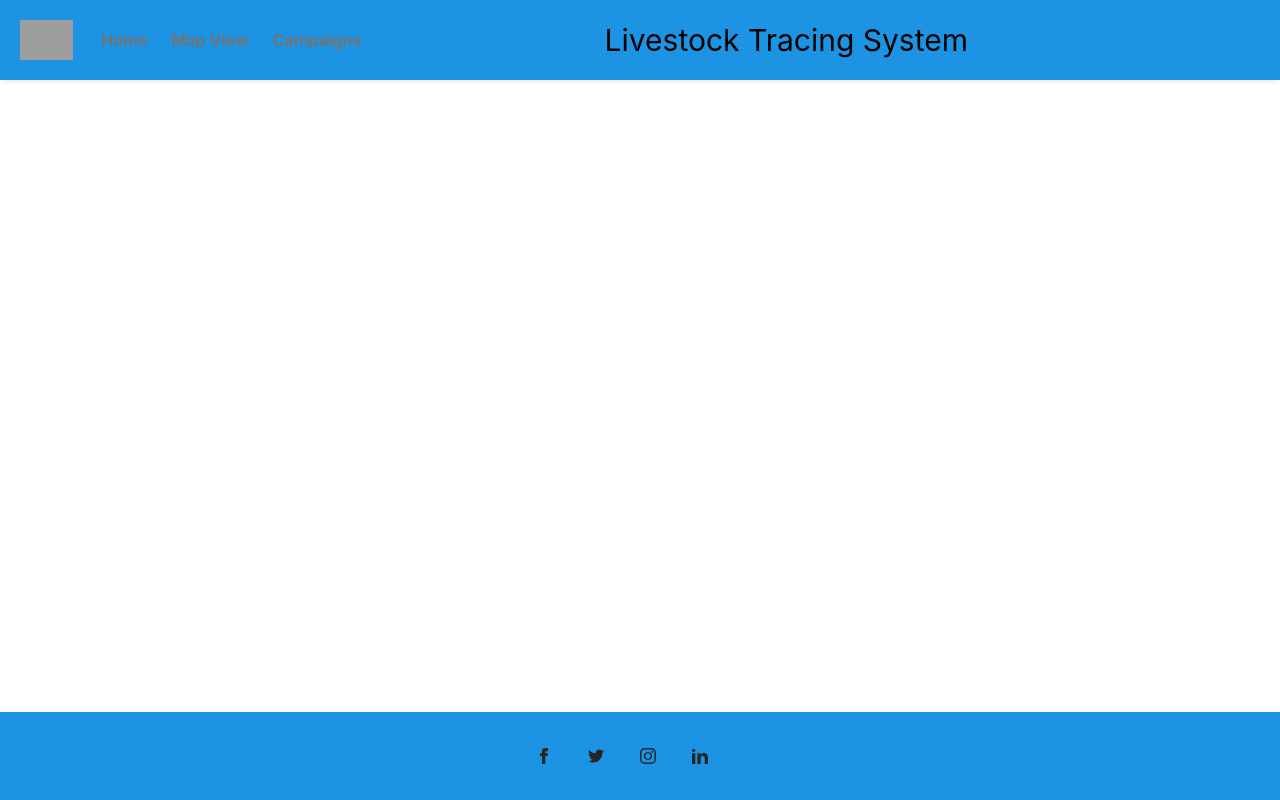
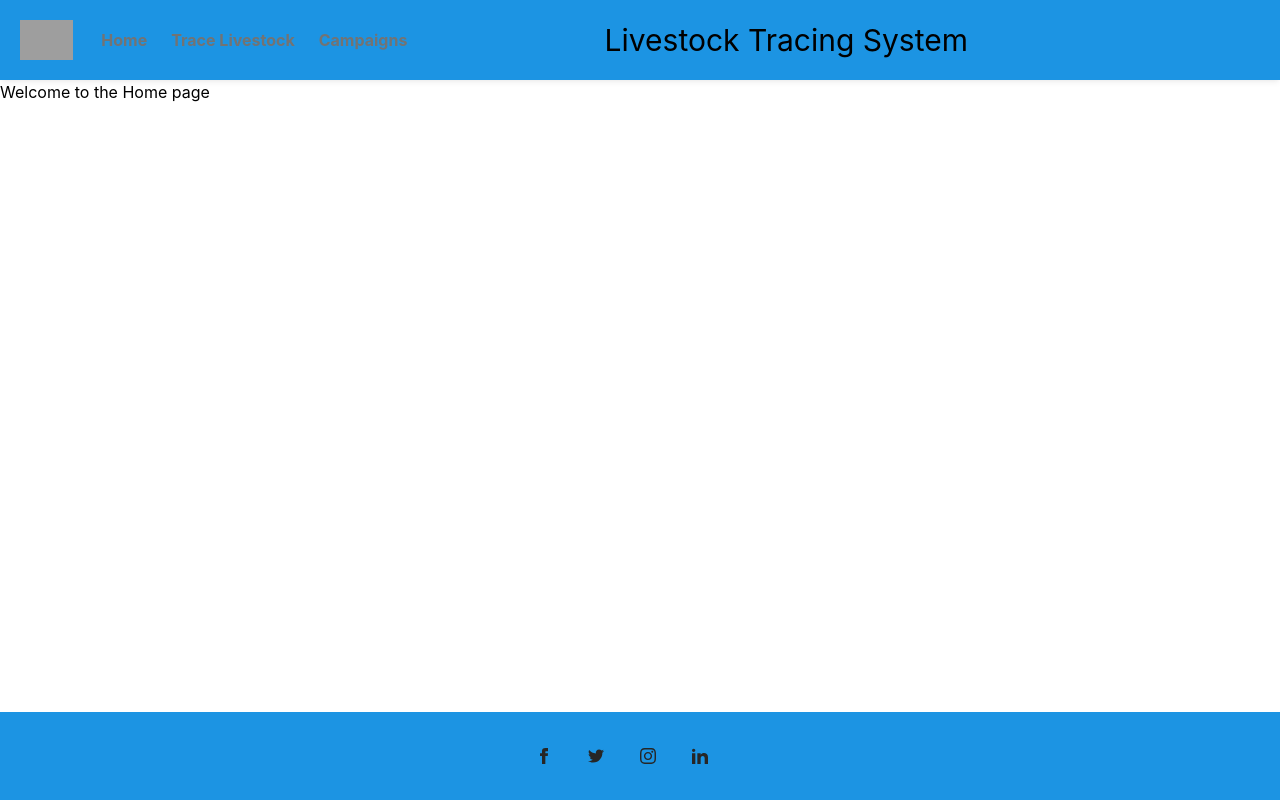
Before and after one commit to evansochieng/livestock-tracing, a React (Create React App) app in the folder frontend/: page / in a window 1280 px wide. Built offline with nearby package versions, Linux system fonts and the light colour scheme; grey boxes are pictures that could not be loaded.

Commit message:
add routes to main app for navigation

```diff
--- a/frontend/package.json
+++ b/frontend/package.json
@@ -9,6 +9,7 @@
     "mdb-react-ui-kit": "^6.1.0",
     "react": "^18.2.0",
     "react-dom": "^18.2.0",
+    "react-router-dom": "^6.14.1",
     "react-scripts": "5.0.1",
     "web-vitals": "^2.1.4"
   },
--- a/frontend/src/App.js
+++ b/frontend/src/App.js
@@ -1,13 +1,29 @@
-import './App.css';
 import NavBar from './components/NavBar';
 import Footer from './components/Footer';
 
+import {Route, Routes, BrowserRouter} from 'react-router-dom';
+
+import Home from './components/Home';
+import MapView from './components/MapView';
+import Campaigns from './components/Campaigns';
+
 function App() {
   return (
-    <div>
-      <NavBar />
-      <Footer />
-    </div>
+    <BrowserRouter>
+      <div>
+        <NavBar />
+
+        <Routes>
+          <Route exact path="/" element={<Home />} />
+
+          <Route exact path="/mapview" element={<MapView />} />
+
+          <Route exact path="/campaigns" element={<Campaigns />} />
+        </Routes>
+
+        <Footer />
+      </div>
+    </BrowserRouter>
   );
 }
 
--- a/frontend/src/components/NavBar.js
+++ b/frontend/src/components/NavBar.js
@@ -50,7 +50,7 @@ const NavBar = () => {
                 href="/mapview"
                 data-te-nav-link-ref
               >
-                <strong>Map View</strong>
+                <strong>Trace Livestock</strong>
               </a>
             </li>
             {/* <!-- Campaigns link --> */}
```
Also changed, not shown: 1 other file (tests, documents, lock files or other folders).
